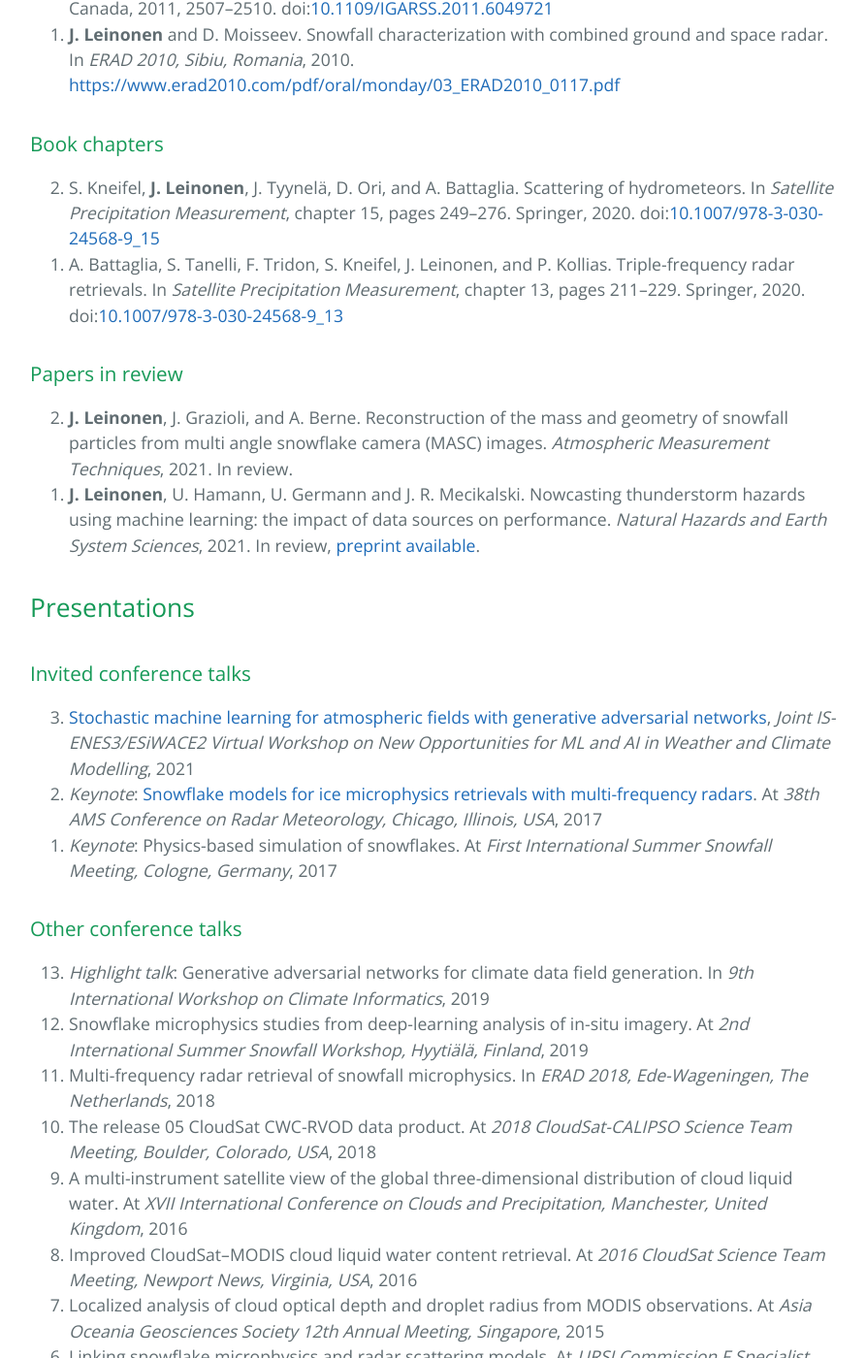
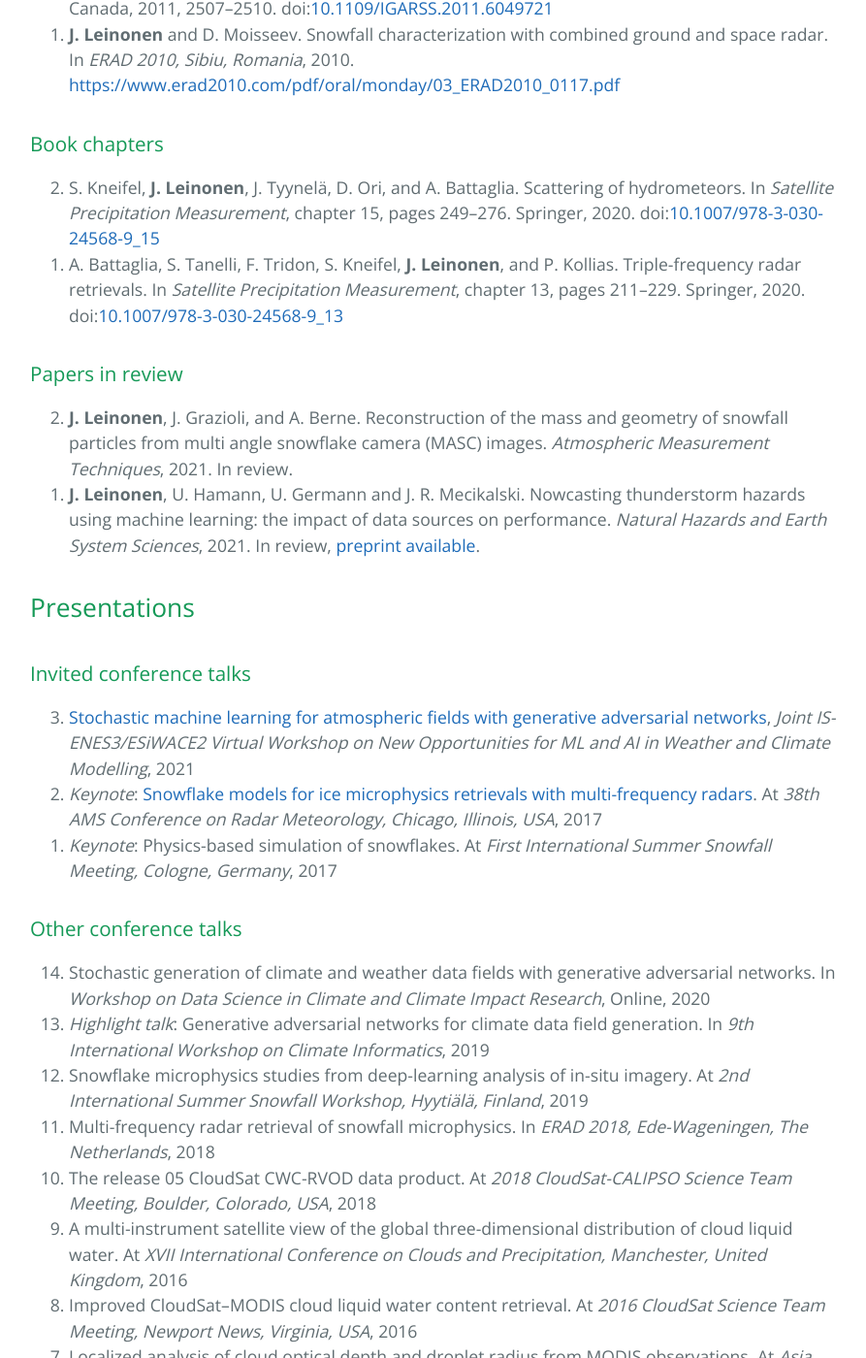
Before and after one commit to jleinonen/jleinonen.github.io, a Jekyll site: the page built from about.md, in a window 1280 px wide and 1400 px high, scrolled down 5481 px. Shown: the whole window at 97% size, without its empty margins (193-1086 px from the left). Built offline with Jekyll 4.4.1, drawn with Linux system fonts in a browser that asks for light colours.

Commit message:
Update about.md

```diff
--- a/about.md
+++ b/about.md
@@ -149,7 +149,7 @@ In *ERAD 2010, Sibiu, Romania*, 2010. [https://www.erad2010.com/pdf/oral/monday/
 ### Book chapters
 
 0. S. Kneifel, **J. Leinonen**, J. Tyynelä, D. Ori, and A. Battaglia. Scattering of hydrometeors. In *Satellite Precipitation Measurement*, chapter 15, pages 249–276. Springer, 2020. doi:[10.1007/978-3-030-24568-9_15](https://doi.org/10.1007/978-3-030-24568-9_15)
-0. A. Battaglia, S. Tanelli, F. Tridon, S. Kneifel, J. Leinonen, and P. Kollias. Triple-frequency radar
+0. A. Battaglia, S. Tanelli, F. Tridon, S. Kneifel, **J. Leinonen**, and P. Kollias. Triple-frequency radar
 retrievals. In *Satellite Precipitation Measurement*, chapter 13, pages 211–229. Springer, 2020. doi:[10.1007/978-3-030-24568-9_13](https://doi.org/10.1007/978-3-030-24568-9_13)
 {: reversed="reversed"}
 
@@ -170,6 +170,7 @@ retrievals. In *Satellite Precipitation Measurement*, chapter 13, pages 211–22
 
 ### Other conference talks
 
+0. Stochastic generation of climate and weather data fields with generative adversarial networks. In *Workshop on Data Science in Climate and Climate Impact Research*, Online, 2020
 0. *Highlight talk*: Generative adversarial networks for climate data field generation. In *9th International Workshop on Climate Informatics*, 2019
 0. Snowflake microphysics studies from deep-learning analysis
 of in-situ imagery. At *2nd International Summer Snowfall Workshop, Hyytiälä, Finland*, 2019
```
